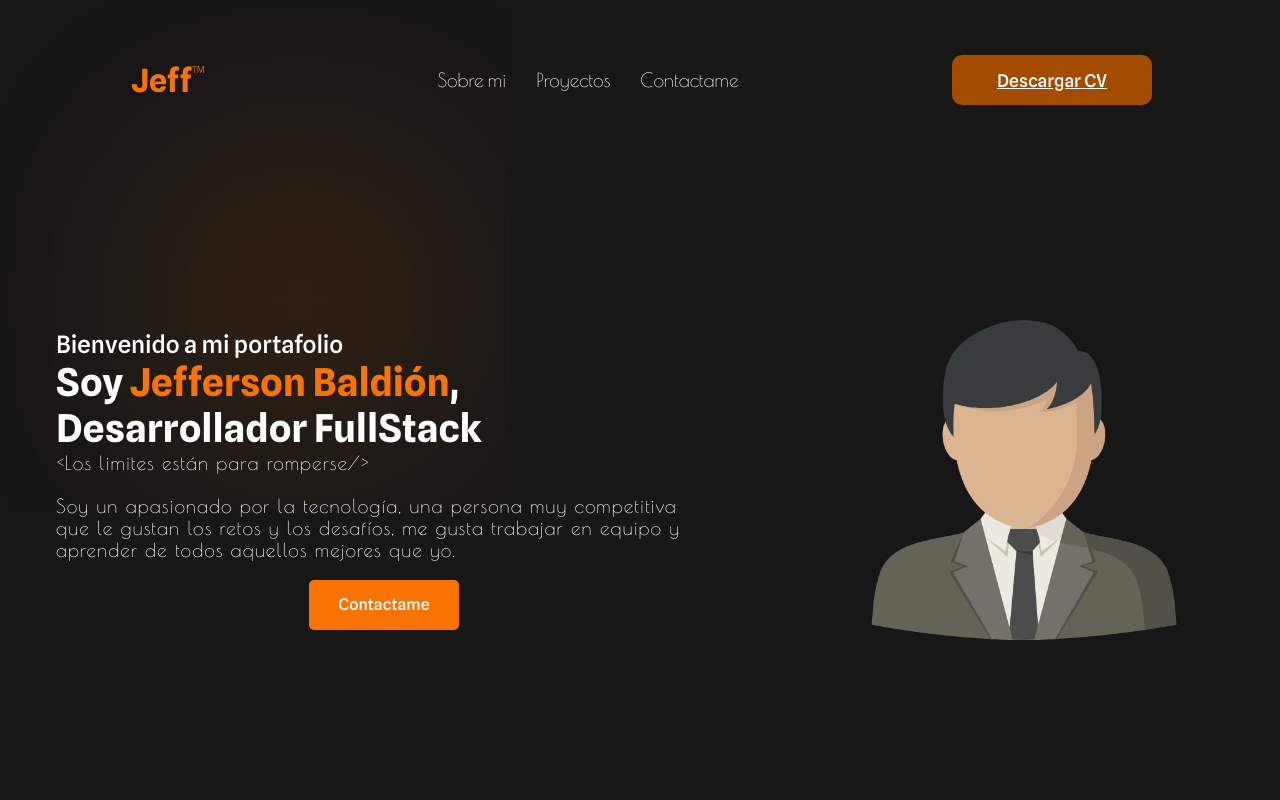
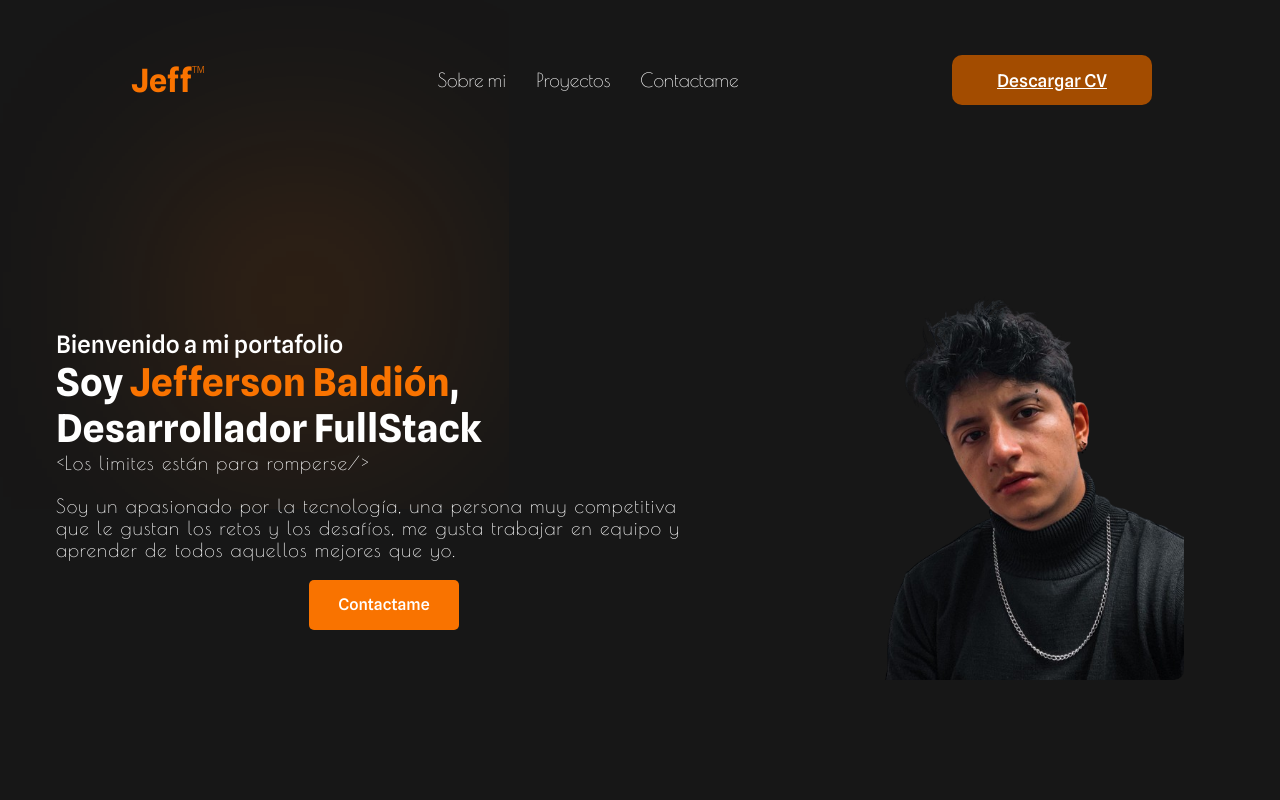
Before and after one commit to JeffersonBaldion/Portafolio, a React (Vite) app in the folder Client/: page / in a window 1280 px wide. Shown: the top 800 px of the page. Built offline with nearby package versions, Linux system fonts and the light colour scheme.

Commit message:
Change Photo Profile

```diff
--- a/Client/src/Components/Home/Home.jsx
+++ b/Client/src/Components/Home/Home.jsx
@@ -3,6 +3,7 @@ import About from "../About/About";
 import Projects from "../Projects/Projects";
 import ContactMe from "../ContactMe/ContactMe";
 import profilePhoto from "../../Assets/user.png";
+import photo from "../../Assets/Profile-removebg.png";
 import Footer from "../Footer/Footer";
 
 export default function Home() {
@@ -28,7 +29,7 @@ export default function Home() {
           </div>
         </div>
         <div className={style.imagePresentation}>
-          <img src={profilePhoto} alt="" />
+          <img src={photo} alt="" />
         </div>
       </div>
       <div className={style.aboutMe}>
```
Also changed, not shown: Client/src/Assets/Profile-removebg.png (added).
